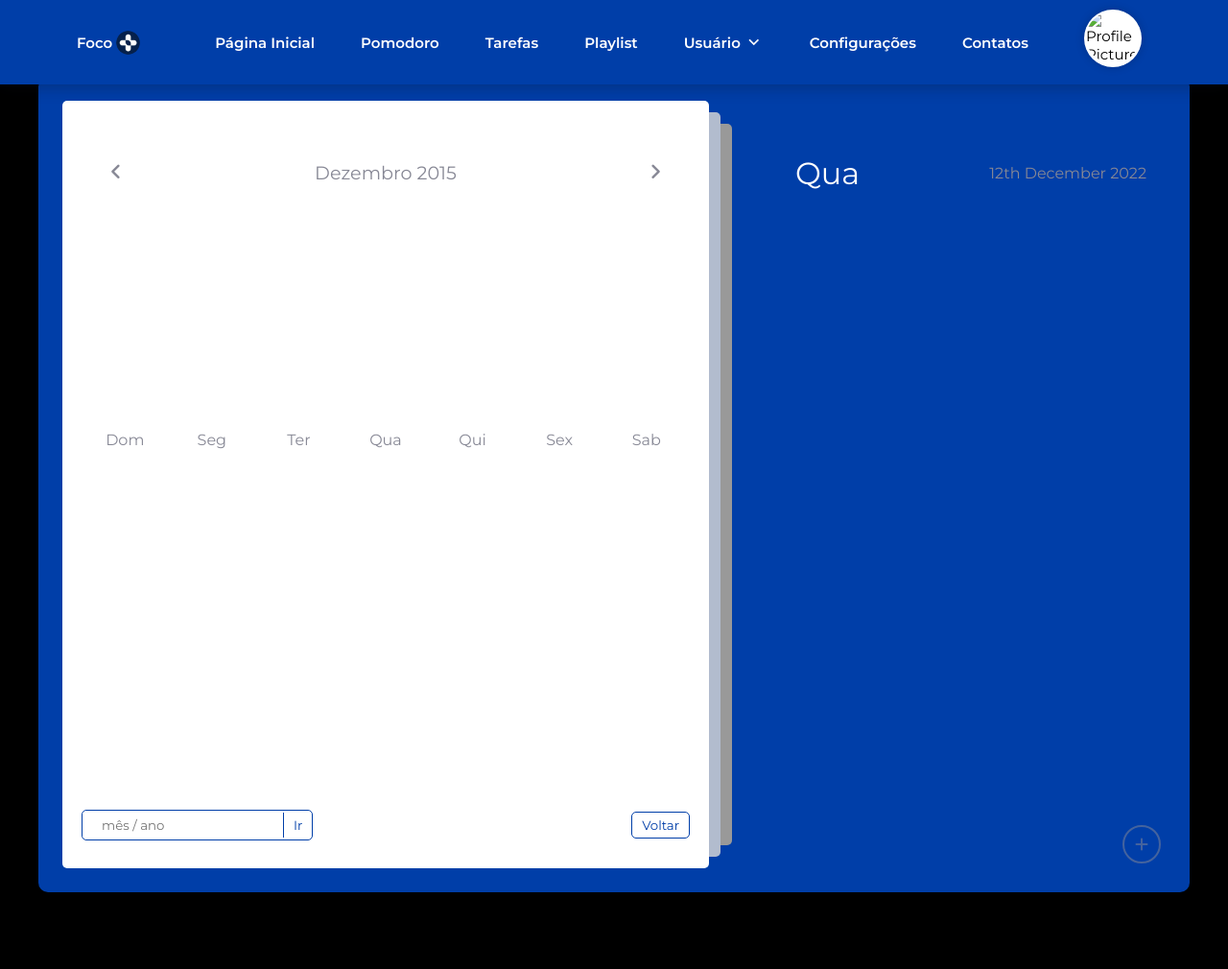
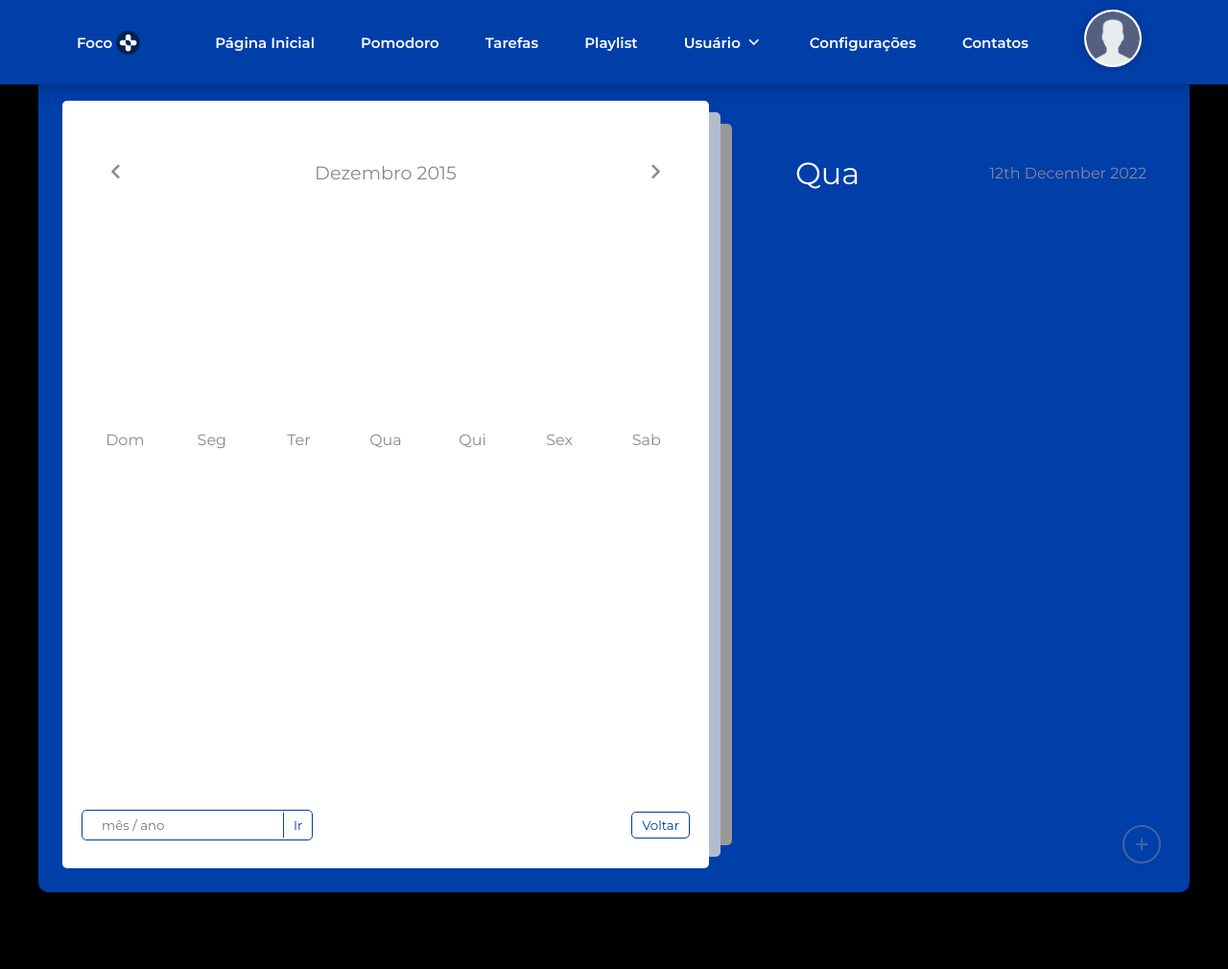
Before and after one commit to CarlosEuripedesSantosNeto/Projeto-Integrador, a plain HTML site: page Calendario/index.html in a window 1280 px wide. Shown: the whole page at 96% size. Drawn offline with nearby package versions, Linux system fonts and the light colour scheme; no server answers; a script that the page names is missing; files whose address does not match are found by name.

Commit message:
Foto Atualizada

```diff
--- a/Calendario/index.html
+++ b/Calendario/index.html
@@ -91,7 +91,7 @@
               </li>
 
               <div id="profilePicContainer">
-                <img id="profilePic" src="" alt="Profile Picture" />
+                <img id="profilePic" src="../149071.png" alt="Profile Picture" />
               </div>
             </ul>
           </div>
```
Also changed, not shown: Configuracoes/configuracoes.html (+1 -1 lines), Contatos/contatos.html (+1 -1 lines), Home/home.html (+1 -1 lines), Playlists/playlist.html (+1 -1 lines), Pomodoro/pomodoro.html (+1 -1 lines), Tarefas/index.html (+1 -1 lines), 149071.png (added).
